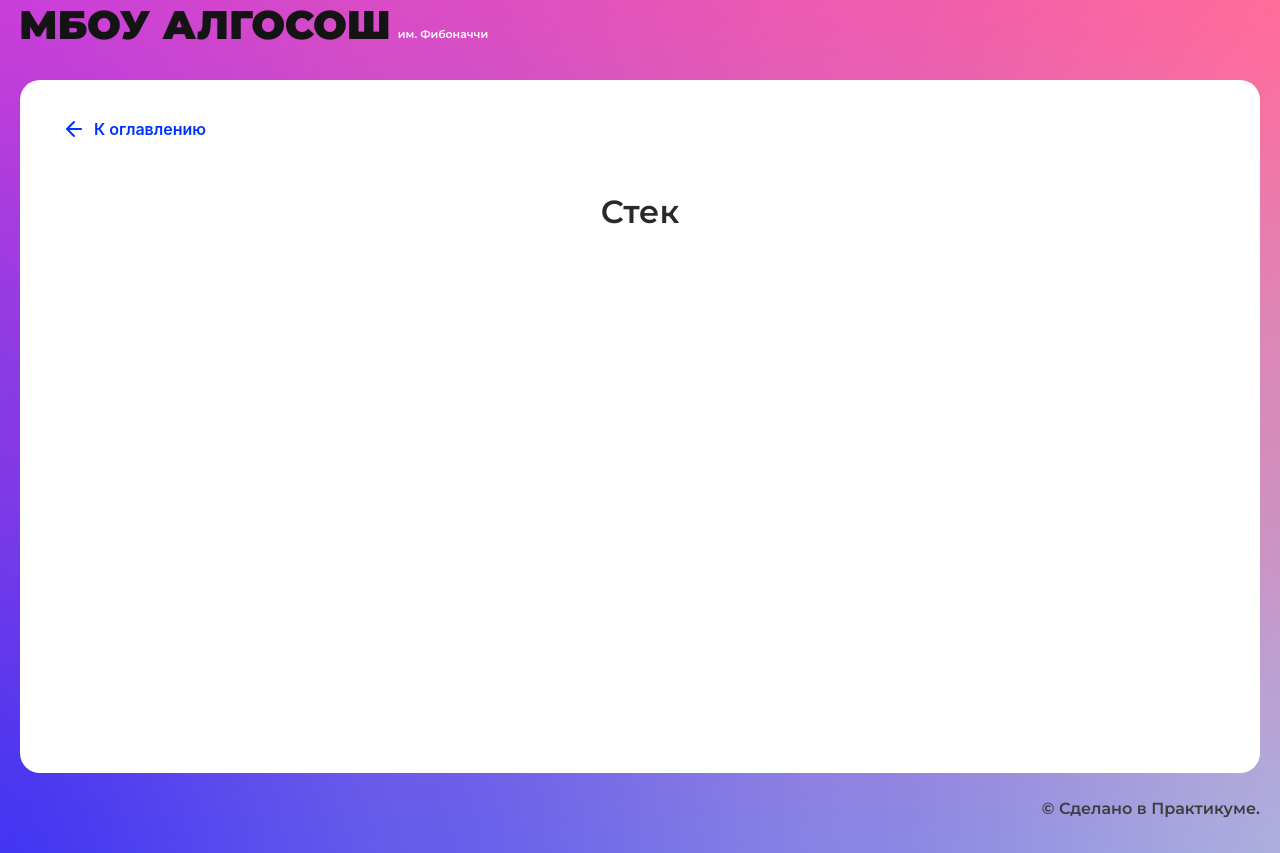
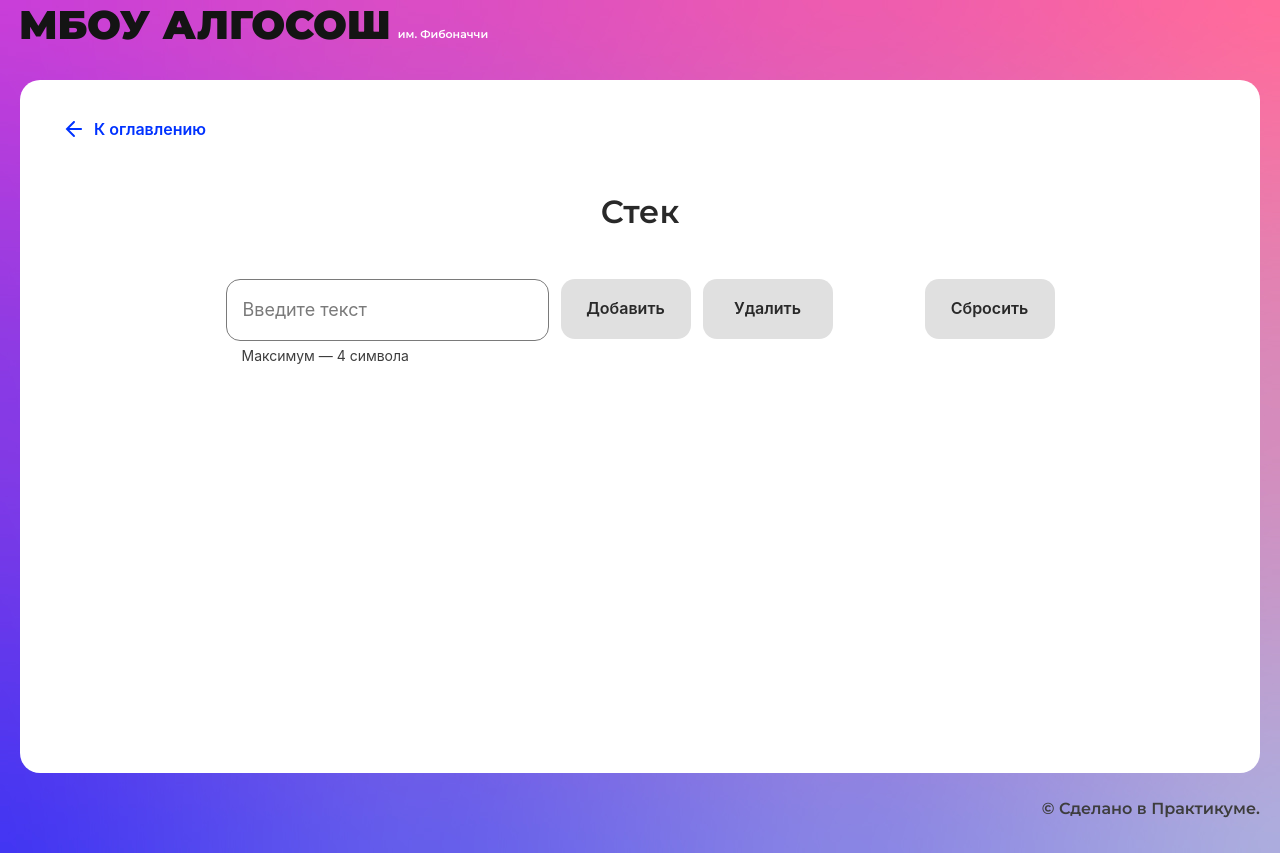
Before and after one commit to AlexeyGamovWVS/algososh, a React (Create React App) app: page /stack in a window 1280 px wide. Built offline with nearby package versions, Linux system fonts and the light colour scheme.

Commit message:
feat: верстка стак-пейдж

```diff
--- a/src/components/stack-page/stack-page.tsx
+++ b/src/components/stack-page/stack-page.tsx
@@ -1,10 +1,86 @@
-import React from "react";
+import React, { useState } from "react";
 import { SolutionLayout } from "../ui/solution-layout/solution-layout";
+import styles from "./stack.module.css";
+import { useForm } from "../../hooks/useForm";
+import { Input } from "../ui/input/input";
+import { Button } from "../ui/button/button";
+import { Circle } from "../ui/circle/circle";
+import { TCircle } from "../../types/allTypes";
 
 export const StackPage: React.FC = () => {
+  const { values, handleChange } = useForm({ stringInput: "" });
+  const [isLoading, setLoading] = useState(false);
+	const [arr, setArr] = useState<TCircle[]>([]);
+
+  const handleAddItem = (e: React.SyntheticEvent) => {
+    e.preventDefault();
+    setLoading(true);
+    // addItemToStack();
+    setLoading(false);
+  };
+
+  const handleRemoveItem = (e: React.SyntheticEvent) => {
+    e.preventDefault();
+    setLoading(true);
+    // removeItemFromStack();
+    setLoading(false);
+  };
+
+  const handleClearStack = (e: React.SyntheticEvent) => {
+    e.preventDefault();
+    setLoading(true);
+    // clearStack();
+    setLoading(false);
+  };
   return (
     <SolutionLayout title="Стек">
-
+      <div className={styles.stackMenu}>
+        <Input
+          name="stringInput"
+          placeholder="Введите текст"
+          type="text"
+          maxLength={4}
+          isLimitText={true}
+          onChange={handleChange}
+          value={values.stringInput}
+          disabled={isLoading}
+        />
+        <Button
+          text="Добавить"
+          type="button"
+          onClick={handleAddItem}
+          disabled={isLoading || values.stringInput === ""}
+          isLoader={isLoading}
+        />
+        <Button
+          text="Удалить"
+          type="button"
+          onClick={handleRemoveItem}
+          disabled={isLoading || values.stringInput === ""}
+          isLoader={isLoading}
+        />
+        <Button
+          text="Сбросить"
+          type="button"
+          onClick={handleClearStack}
+          disabled={isLoading || values.stringInput === ""}
+          isLoader={isLoading}
+          extraClass={styles.clearBtn}
+        />
+      </div>
+      <ul className={styles.stackList}>
+        {arr?.map((item, index) => {
+          return (
+            <li key={index}>
+              <Circle
+                letter={item.value}
+                index={index}
+                state={item.color}
+              />
+            </li>
+          );
+        })}
+      </ul>
     </SolutionLayout>
   );
 };
--- /dev/null
+++ b/src/components/stack-page/stack.module.css
@@ -0,0 +1,26 @@
+.stackMenu {
+  display: flex;
+  flex-direction: row;
+  column-gap: 12px;
+  width: 100%;
+  max-width: 829px;
+  margin-left: auto;
+  margin-right: auto;
+}
+.clearBtn {
+  margin-left: 80px;
+}
+
+.stackList {
+  display: flex;
+  flex-direction: row;
+  margin-top: 48px;
+  margin-left: auto;
+  margin-right: auto;
+  width: fit-content;
+  justify-content: center;
+  max-width: 100%;
+  flex-wrap: wrap;
+  row-gap: 24px;
+  column-gap: 16px;
+}
--- a/src/utils/utils.ts
+++ b/src/utils/utils.ts
@@ -1,4 +1,4 @@
-import { TCircle, TColumnItem } from "../types/allTypes";
+import { TColumnItem } from "../types/allTypes";
 import { ElementStates } from "../types/element-states";
 
 export const delay = (milliseconds: number) => {
```
